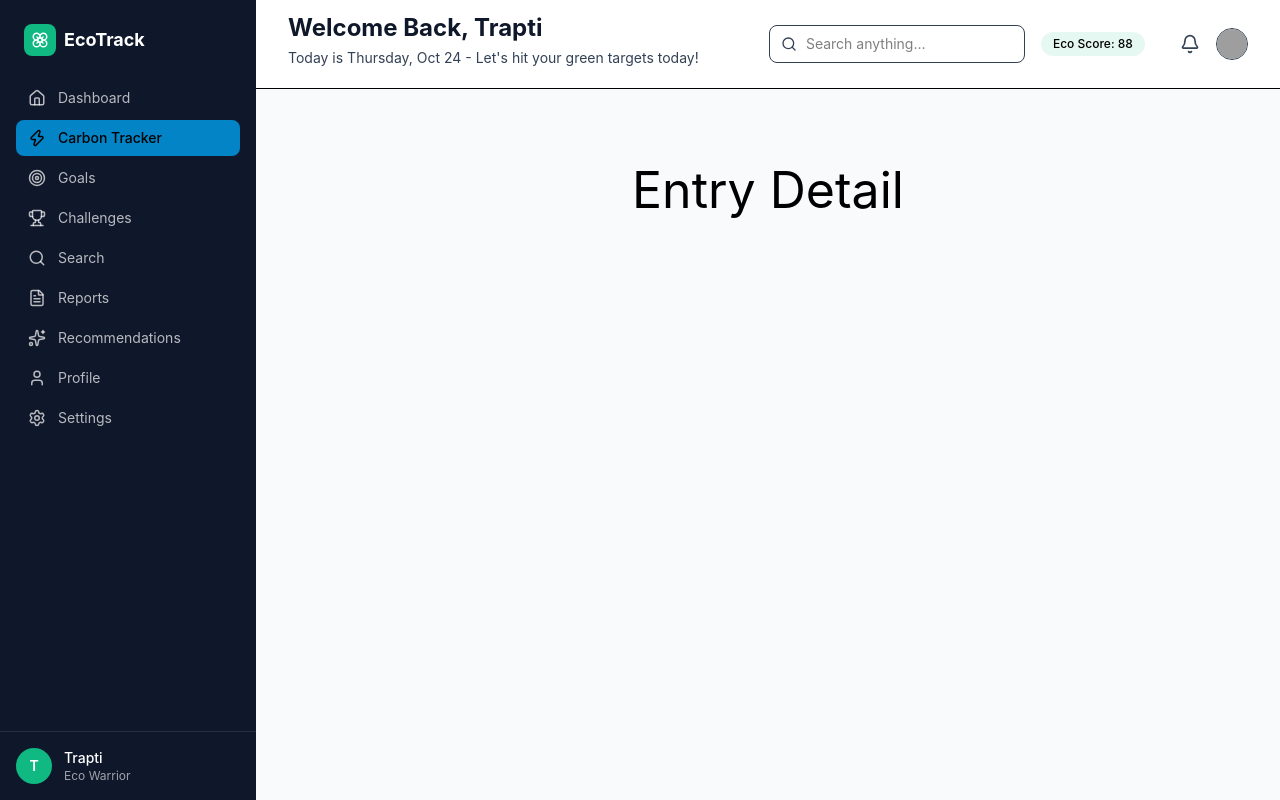
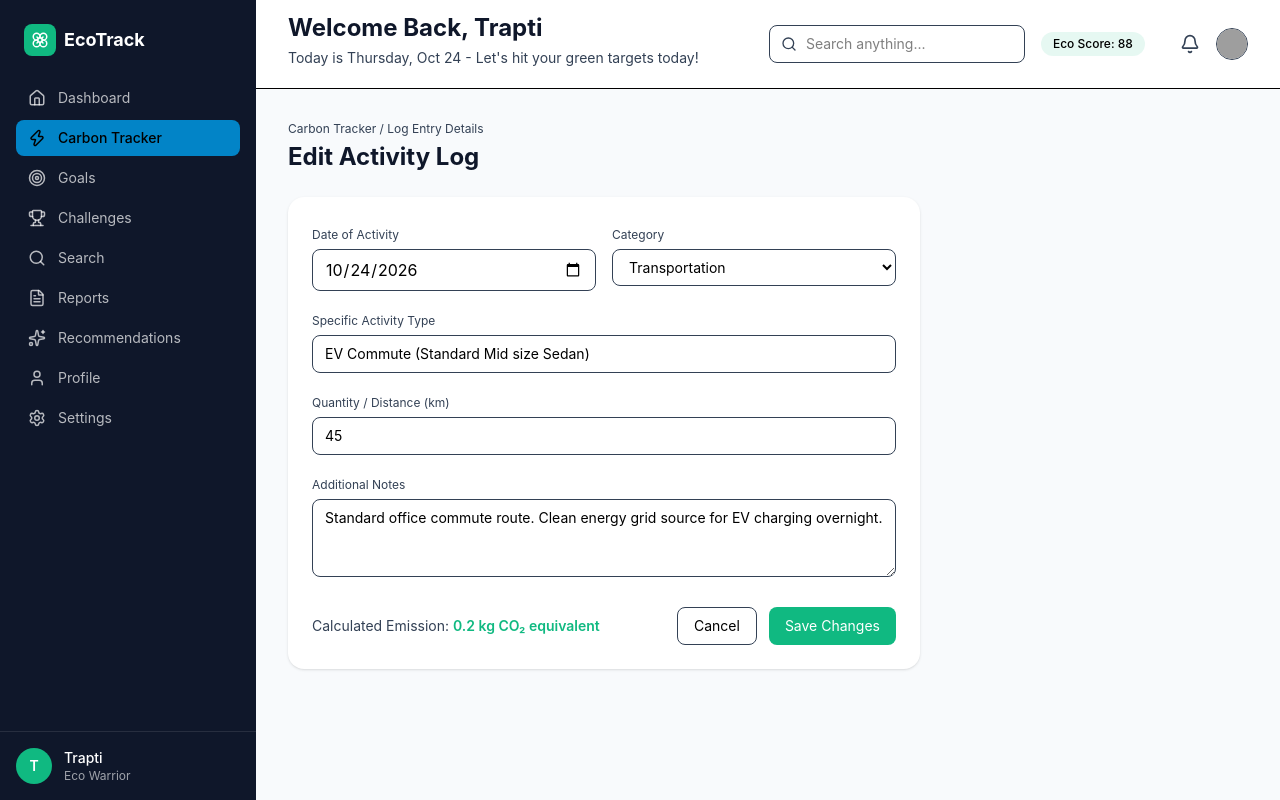
Before and after one commit to springboardmentor212/EcoTrack_Group1, a React app in the folder frontend/: page /carbon-tracker/1 in a window 1280 px wide. Built offline with nearby package versions, Linux system fonts and the light colour scheme; grey boxes are pictures that could not be loaded; the HTML template or start-up script is replaced by a standard one.

Commit message:
add Entry Details page UI

```diff
--- a/frontend/src/pages/EntryDetail.jsx
+++ b/frontend/src/pages/EntryDetail.jsx
@@ -1,11 +1,117 @@
-import React from "react";
+import { useParams, useNavigate } from "react-router-dom";
+import { useState } from "react";
 
-const EntryDetail = () => {
+export default function EntryDetail() {
+    const { id } = useParams();
+    const navigate = useNavigate();
+
+    const [form, setForm] = useState({
+        date: "2026-10-24",
+        category: "Transportation",
+        activityType: "EV Commute (Standard Mid size Sedan)",
+        quantity: 45,
+        notes: "Standard office commute route. Clean energy grid source for EV charging overnight.",
+    });
+
+    const handleChange = (field) => (e) =>
+        setForm((prev) => ({...prev, [field]: e.target.value }));
+
     return (
-        <div style={{ padding: "2rem", textAlign: "center", fontSize: "50px"}}>
-            <h1>Entry Detail</h1>
+        <div>
+            <p className="text-xs text-[var(--color-slate)] mb-1">Carbon Tracker / Log Entry Details</p>
+            <h1 className="text-2xl font-bold text-[var(--color-primary)] mb-6">Edit Activity Log</h1>
+
+            <div className="grid grid-cols-3 gap-6">
+                <div className="col-span-2 bg-[var(--color-surface)] rounded-2xl p-6 shadow-sm space-y-4">
+                    <div className="grid grid-cols-2 gap-4">
+                        <div>
+                            <label className="text-xs text-[var(--color-slate)]">Date of Activity</label>
+                            <input
+                            type="date"
+                            value={form.date}
+                            onChange={handleChange("date")}
+                            className="w-full mt-1 border border-[var(--color-slate)] rounded-lg px-3 py-2 text=sm"
+                            />
+                        </div>
+                        <div>
+                            <label className="text-xs text-[var(--color-slate)]">Category</label>
+                            <select
+                            value={form.category}
+                            onChange={handleChange("category")}
+                            className="w-full mt-1 border border-[var(--color-slate)] rounded-lg px-3 py-2 text-sm"
+                            >
+                                <option>Transportation</option>
+                                <option>Electricity</option>
+                                <option>Waste & Recycling</option>
+                                <option>Water Consumption</option>
+                            </select>
+                        </div>
+                    </div>
+
+                    <div>
+                        <label className="text-xs text-[var(--color-slate)]">Specific Activity Type</label>
+                        <input
+                        value={form.activityType}
+                        onChange={handleChange("activityType")}
+                        className="w-full mt-1 border border-[var(--color-slate)] rounded-lg px-3 py-2 text-sm"
+                        />
+                    </div>
+
+                    <div>
+                        <label className="text-xs text-[var(--color-slate)]">Quantity / Distance (km)</label>
+                        <input
+                        type="number"
+                        value={form.quantity}
+                        onChange={handleChange("quantity")}
+                        className="w-full mt-1 border border-[var(--color-slate)] rounded-lg px-3 py-2 text-sm"
+                        />
+                    </div>
+
+                    <div>
+                        <label className="text-xs text-[var(--color-slate)]">Additional Notes</label>
+                        <textarea
+                        value={form.notes}
+                        onChange={handleChange("notes")}
+                        rows={3}
+                        className="w-full mt-1 border border-[var(--color-slate)] rounded-lg px-3 py-2 text-sm"
+                        />
+                    </div>
+
+                    <div className="flex items-center justify-between pt-2">
+                        <span className="text-sm text-[var(--color-slate)]">
+                            Calculated Emission:{" "}
+                            <span className="font-semibold text-[var(--color-eco)]">0.2 kg CO₂ equivalent</span>
+                        </span>
+                        <div className="flex gap-3">
+                            <button onClick={() => navigate(-1)} className="px-4 py-2 text-sm border border-[var(--color-slate)] rounded-lg">
+                                Cancel
+                            </button>
+                            <button className="px-4 py-2 text-sm bg-[var(--color-eco)] text-white rounded-lg">
+                                Save Changes
+                            </button>
+                        </div>
+                    </div>
+                </div>
+
+                {/* <div className="bg-[var(--color-surface)] rounded-2xl p-5 shadow-sm">
+                    <h3 className="font-semibold text-[var(--color-primary)] mb-3">EcoTrack AI Assistant</h3>
+                    <p className="text-xs text-[var(--color-slate)] mb-3">
+                        Based on your frequent commute patterns on this route:
+                    </p>
+                    <div className="mb-3">
+                        <p className="text-sm font-medium tetx-[var(--color-muted)]">Potential Savings</p>
+                        <p className="text-xs text-[var(--color-slate)] mt-1">
+                            Shifting your travel to 10:00 AM leverages off-peak grid periods, reducing indirect power grid carbon impact.
+                        </p>
+                    </div>
+                    <div>
+                        <p className="tetx-sm font-medium text-[var(--color-muted)]">Alternative Match</p>
+                        <p className="text-xs text-[var(--color-slate)] mt-1">
+                            Taking the electric light rail on Tuesdays and Thursdays could cut this commute's footprint by ~1.8 kg CO₂/week.
+                        </p>
+                    </div>
+                </div> */}
+            </div>
         </div>
     );
-};
-
-export default EntryDetail;
+}
```
